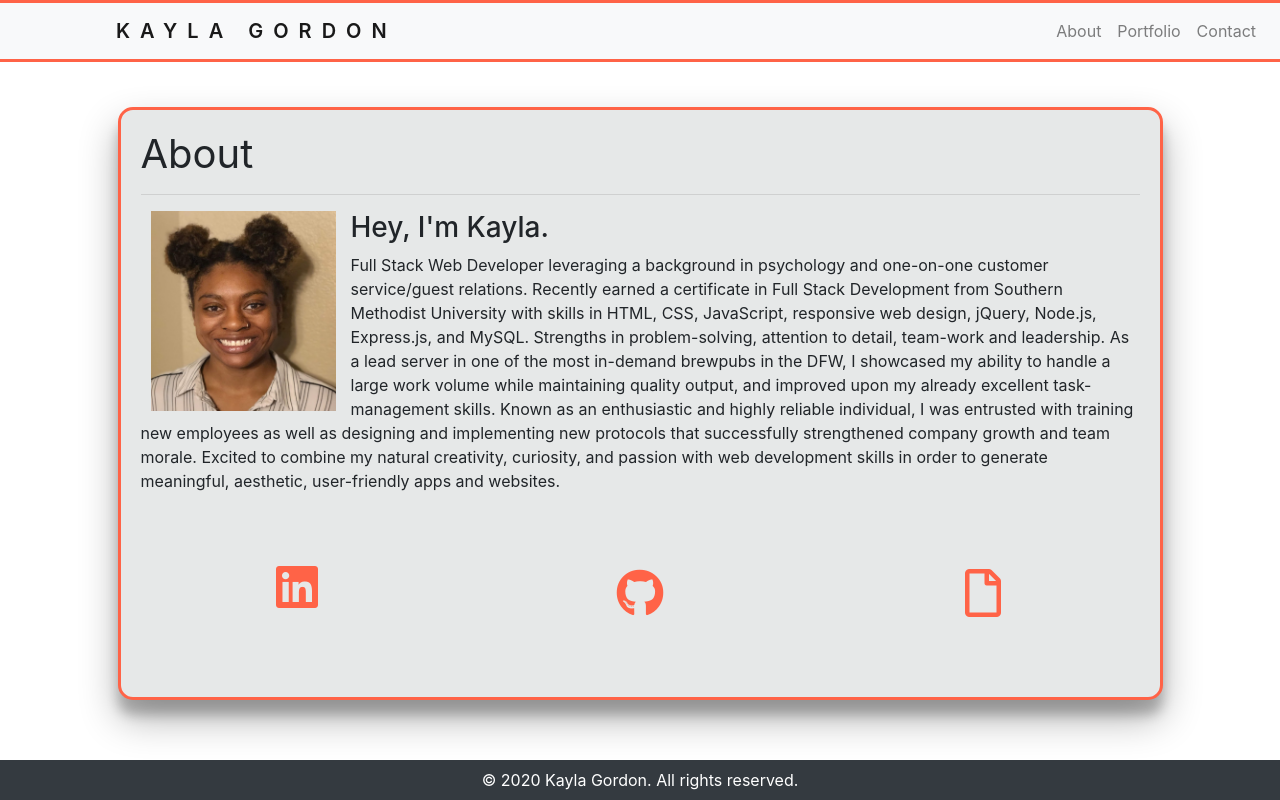
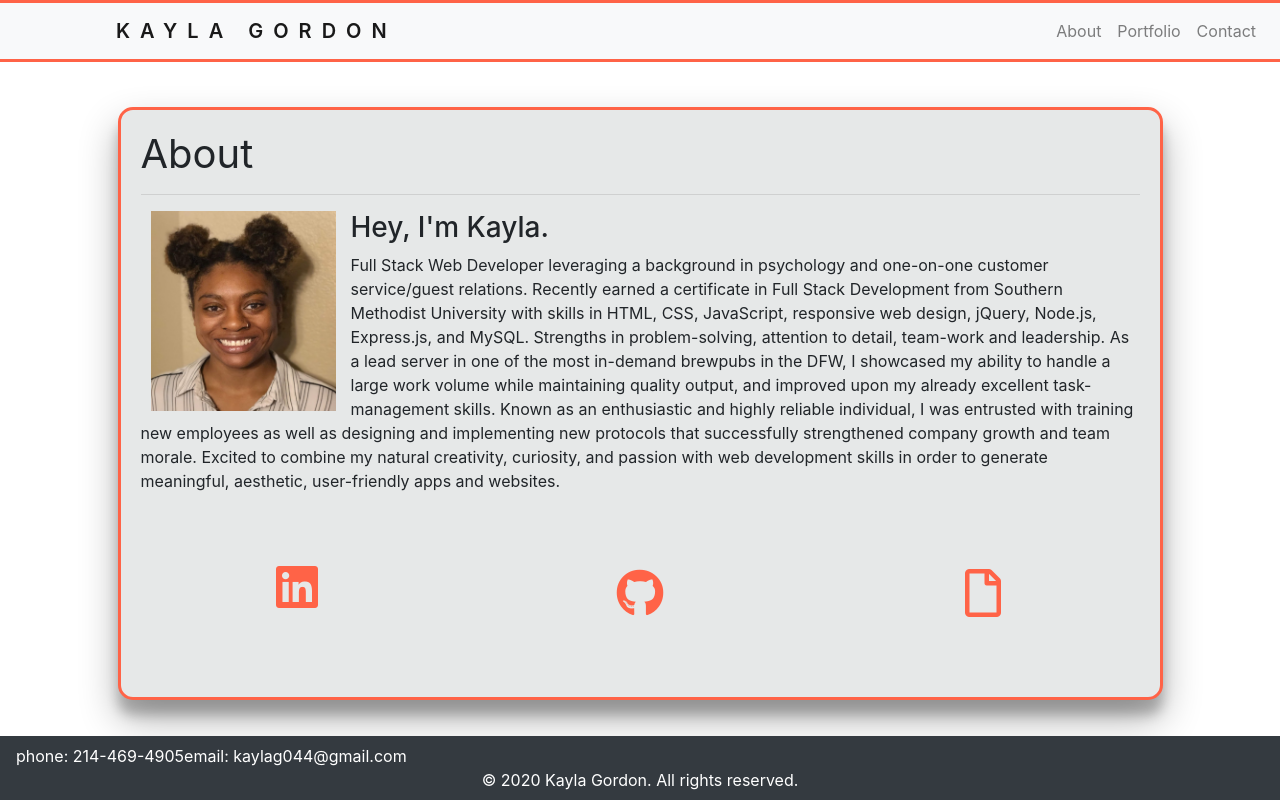
Before and after one commit to kayla8693/my-portfolio-react, a React (Create React App) app in the folder client/: page / in a window 1280 px wide. Built offline with nearby package versions, Linux system fonts and the light colour scheme.

Commit message:
updated portfolio w new app

```diff
--- a/client/src/App.css
+++ b/client/src/App.css
@@ -103,3 +103,11 @@ li {
   width: 100%;
   margin-right: 0;
 }
+
+.myPhone {
+  text-align: left;
+}
+
+.myEmail {
+  text-align: right;
+}
--- a/client/src/components/Footer.js
+++ b/client/src/components/Footer.js
@@ -4,6 +4,12 @@ function Footer() {
     return (
 
         <nav className="navbar fixed-bottom navbar-dark bg-dark footer">
+            <row>
+            <span className="myPhone">phone: 214-469-4905</span>
+            <span className="myEmail">email: kaylag044@gmail.com</span>
+            </row>
+            <br></br>
+
             <span className="footer-text">© 2020 Kayla Gordon. All rights reserved.</span>
         </nav>
     )
```
